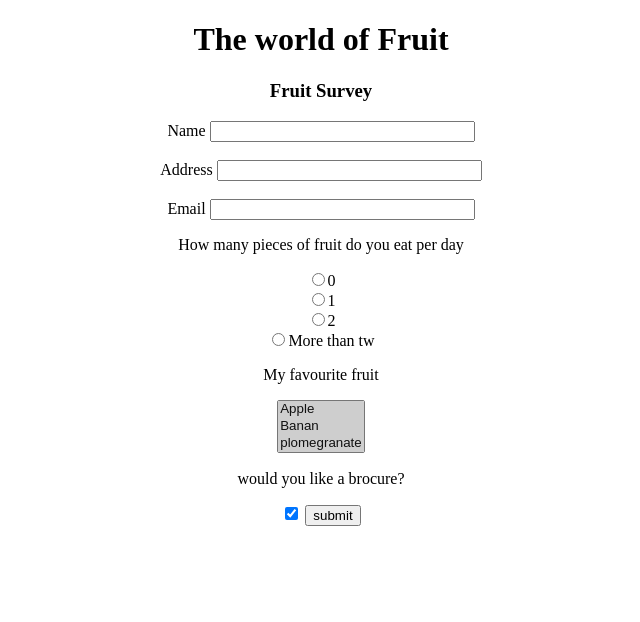
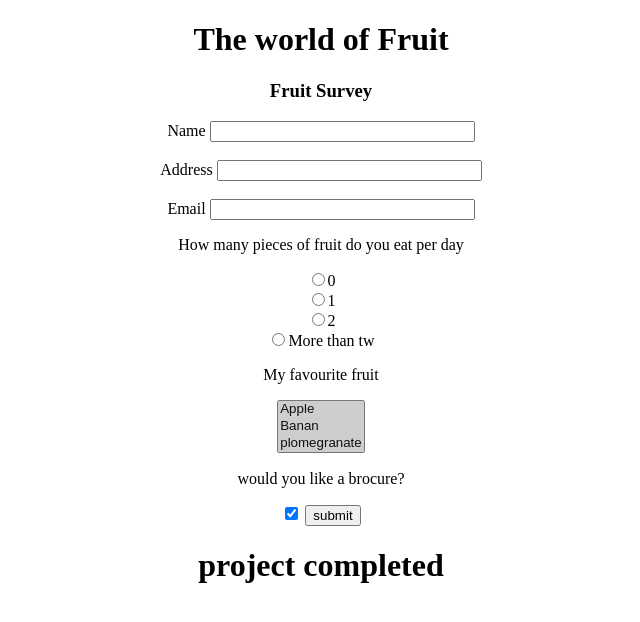
Before and after one commit to suthermukesh827/table, a plain HTML site: page index (2).html in a window 1280 px wide. Shown: the whole page, without its empty margins (319-959 px from the left). Drawn offline with Linux system fonts and the light colour scheme.

Commit message:
change in table

```diff
--- a/index (2).html
+++ b/index (2).html
@@ -52,7 +52,7 @@
 
 </form>
 
-
+<h1>project completed</h1>
 
 
 
```
